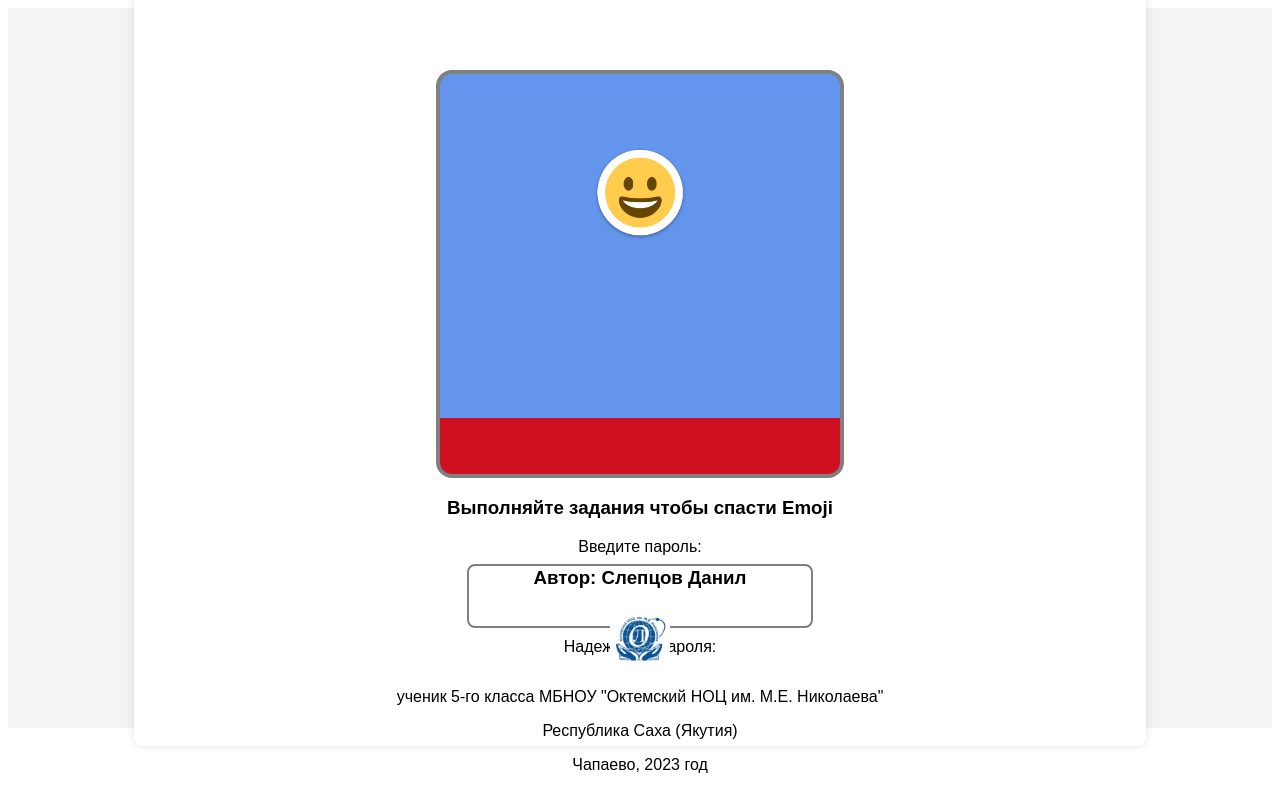
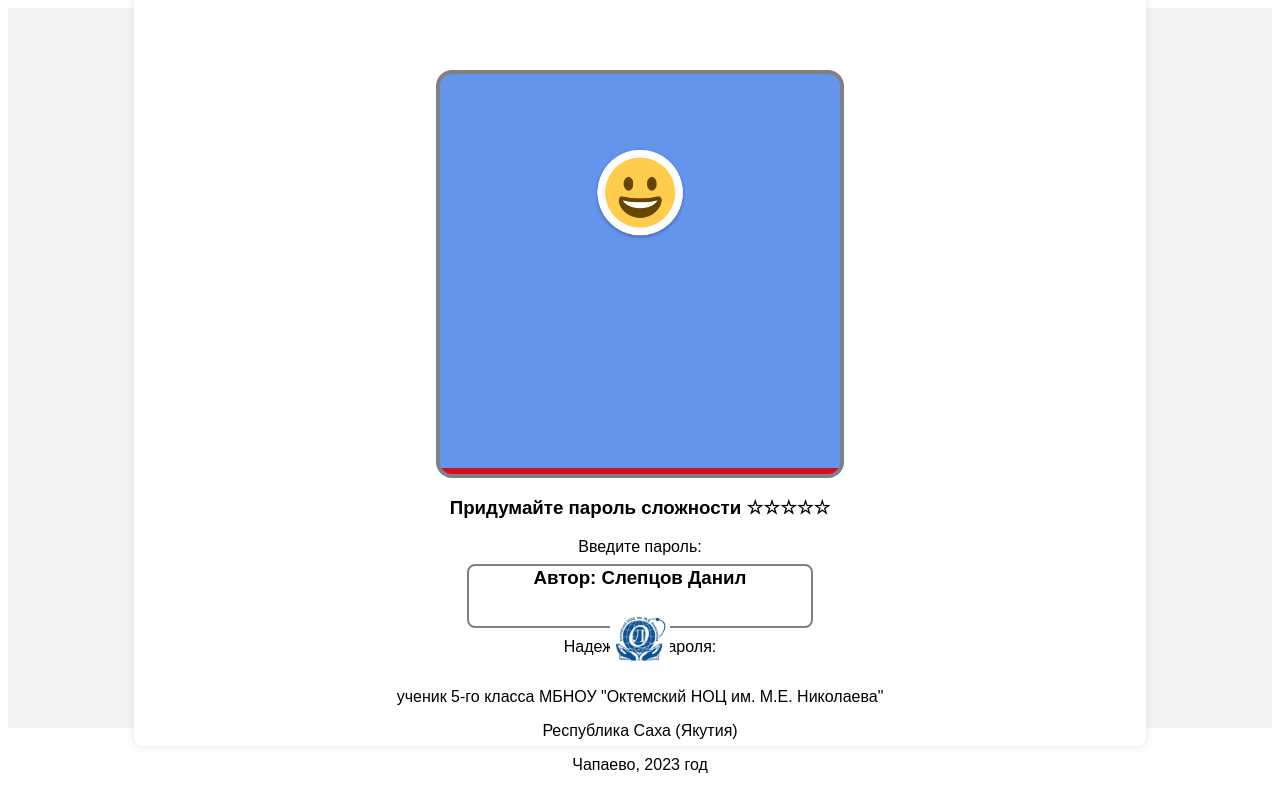
Before and after one commit to brearey/Password_trainer, a plain HTML site: page index.html in a window 1280 px wide. Drawn offline with Linux system fonts and the light colour scheme.

Commit message:
game tick, get random task

```diff
--- a/index.html
+++ b/index.html
@@ -15,7 +15,7 @@
                 <img src="./img/emojies/emoji_level_1.png" alt="noc" height="240" width="240">
                 <div class="lava"></div>
             </div>
-            <h3>Выполняйте задания чтобы спасти Emoji</h3>
+            <h3 class="message">Выполняйте задания чтобы спасти Emoji</h3>
             <label for="password">Введите пароль:</label>
             <br>
             <input type="password" id="password" oninput="checkPasswordStrength()">
--- a/script.js
+++ b/script.js
@@ -1,7 +1,22 @@
+// Find elements from DOM
 const lava = document.querySelector('.lava');
+const messageH3 = document.querySelector('.message');
+
+// Init variables and constants
+let current_top = 160;
+const tick = 2000; // milliseconds
+const top_step = 5;
+const tasks = [
+    'Придумайте пароль сложности ☆',
+    'Придумайте пароль сложности ☆☆',
+    'Придумайте пароль сложности ☆☆☆',
+    'Придумайте пароль сложности ☆☆☆☆',
+    'Придумайте пароль сложности ☆☆☆☆☆',
+];
 // init top value is 150
 // to up lava on X pixels let subtract 150 - X
-lava.style.top = 100 + 'px'; //it's work
+// game over in top = -85px
+lava.style.top = current_top + 'px'; //it's work
 
 function checkPasswordStrength() {
     const password = document.getElementById('password').value;
@@ -58,3 +73,32 @@ function getRecommendations(strength) {
             return "";
     }
 }
+
+function gameTick() {
+    console.log('Call gameTick');
+    current_top = current_top - top_step;
+    updateUI();
+}
+
+function updateUI() {
+    lava.style.top = current_top + 'px';
+    messageH3.innerHTML = getRandomTask();
+}
+
+function getRandomTask() {
+    const tasksCount = tasks.length;
+    const randomIndex = Math.floor(Math.random() * tasksCount);
+    return tasks[randomIndex];
+}
+
+document.addEventListener('DOMContentLoaded', function () {
+    try {
+        // Main thread
+        setInterval(
+            gameTick,
+            tick
+        );
+    } catch (error) {
+        console.error(error);
+    }
+});
```
